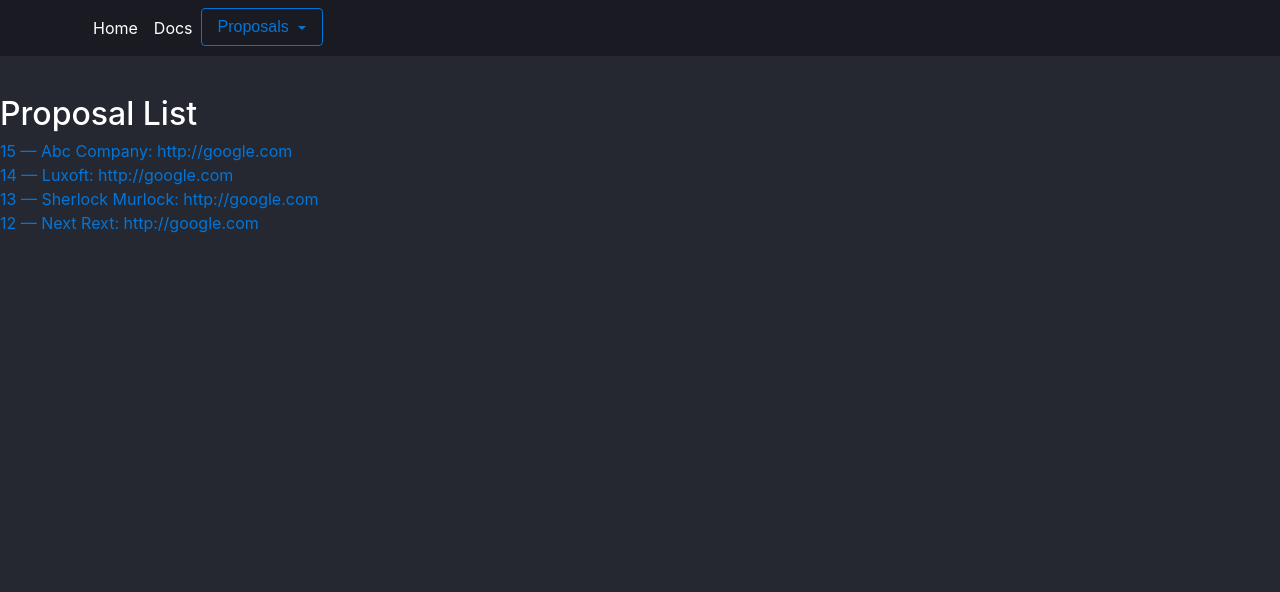
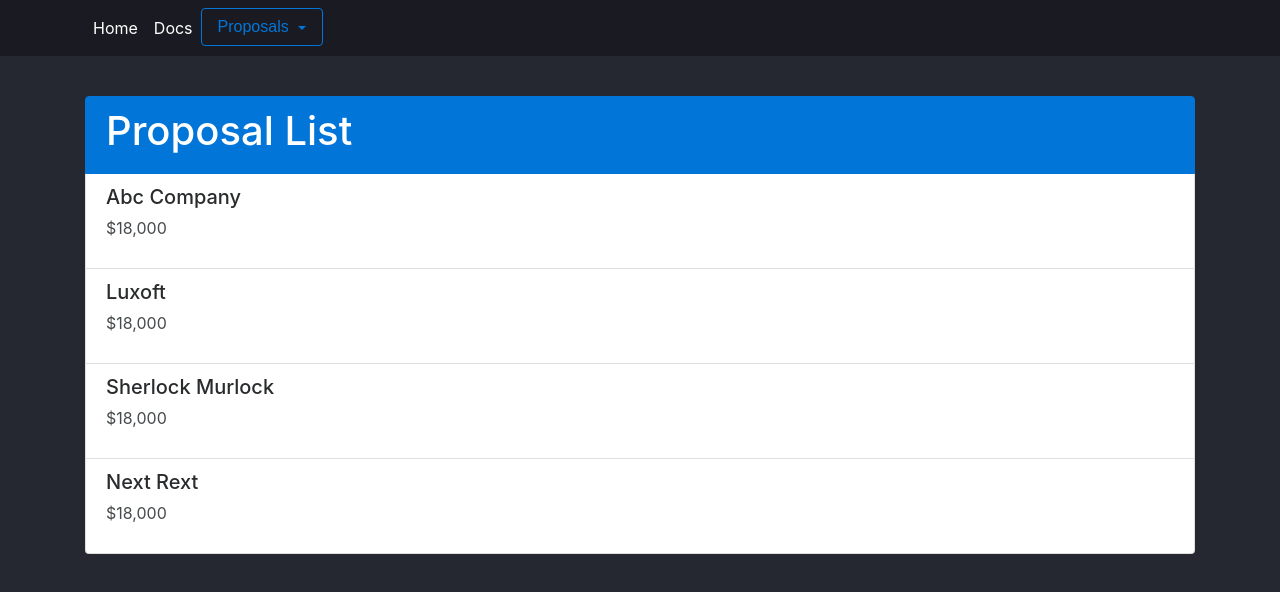
Before and after one commit to iSarCasm/freelance-fe, an Angular app: page /proposals in a window 1280 px wide. Shown: the top 592 px of the page. Built offline with nearby package versions, Linux system fonts and the light colour scheme.

Commit message:
Style proposal list

```diff
--- a/src/app/proposals/proposal-list.component.html
+++ b/src/app/proposals/proposal-list.component.html
@@ -1,6 +1,15 @@
-<h2>Proposal List</h2>
-<div *ngFor="let proposal of proposals">
-  <a routerLink="/proposal/{{proposal.id}}">
-    {{proposal.id}} &mdash; {{proposal.customer}}: {{proposal.portfolio_url}}
-  </a>
+<div class="container">
+  <div class="list-group">
+    <a class="list-group-item list-group-item-action active">
+      <h1>Proposal List</h1>
+    </a>
+    <a routerLink="/proposal/{{proposal.id}}" *ngFor="let proposal of proposals" class="list-group-item list-group-item-action">
+      <span>
+        <h5 class="list-group-item-heading">{{proposal.customer}}</h5>
+        <p class="list-group-item-text">
+          {{ proposal.hourly_rate * proposal.estimated_hours | currency:'USD':true:'.0' }}
+        </p>
+      </span>
+    </a>
+  </div>
 </div>
--- a/src/app/proposals/proposal-new.component.html
+++ b/src/app/proposals/proposal-new.component.html
@@ -117,7 +117,7 @@
 
         <p>Ensuring that you are fully informed is one of my top priorities, so in addition to incorporating everything that we discussed, I will also be creating a project management dashboard and sending you a project update message daily so that you can have a transparent view of the development as it takes place.</p>
 
-        <p>To accomplish the project and meet the requirements that we discussed, I am estimating that it will take {{ proposal.estimated_hours }} hours in development time to complete. The project should take {{ proposal.weeks_to_complete }} weeks to complete and with my hourly rate of {{ proposal.hourly_rate }}/hour, the estimated total will be {{ proposal.hourly_rate * proposal.estimated_hours }}.</p>
+        <p>To accomplish the project and meet the requirements that we discussed, I am estimating that it will take {{ proposal.estimated_hours }} hours in development time to complete. The project should take {{ proposal.weeks_to_complete }} weeks to complete and with my hourly rate of {{ proposal.hourly_rate }}/hour, the estimated total will be {{ proposal.hourly_rate * proposal.estimated_hours | currency:'USD':true:'.0' }}.</p>
 
         <p>The next step from here is to set up a meeting to finalize the project and sign contracts.</p>
 
```
